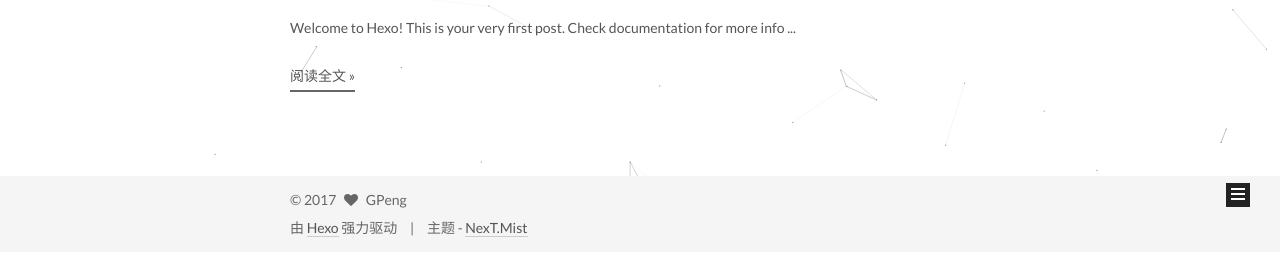
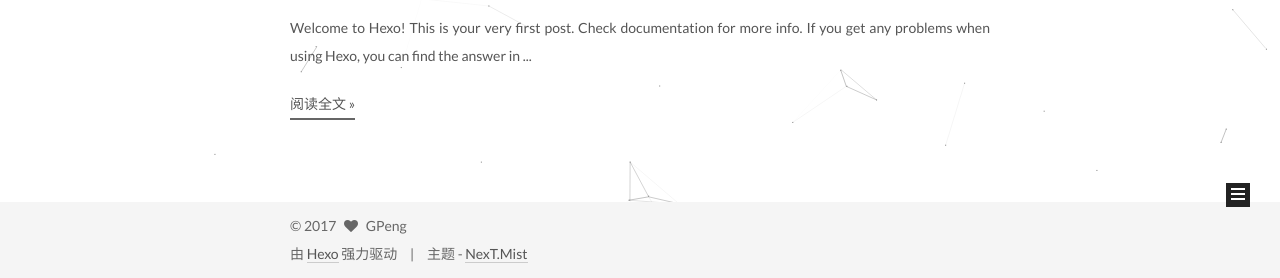
Before and after one commit to MyAshe/MyAshe.github.io, a plain HTML site: page index.html in a window 1280 px wide. Shown: the part 548-826 px from the top of the page. Before the commit the page ends 800 px from the top, so only its background shows below. Drawn offline with Linux system fonts and the light colour scheme.

Commit message:
Site updated: 2017-06-04 16:31:25

```diff
--- a/index.html
+++ b/index.html
@@ -443,7 +443,7 @@
 
 
 
-          Welcome to Hexo! This is your very first post. Check documentation for more info
+          Welcome to Hexo! This is your very first post. Check documentation for more info. If you get any problems when using Hexo, you can find the answer in
           ...
           <!--noindex-->
           <div class="post-button text-center">
```
